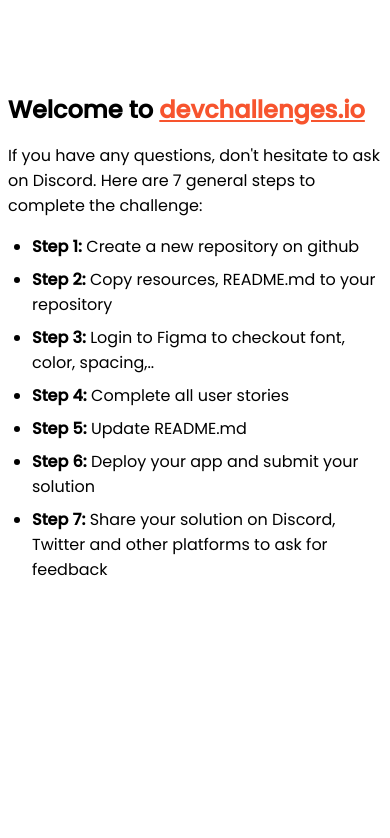
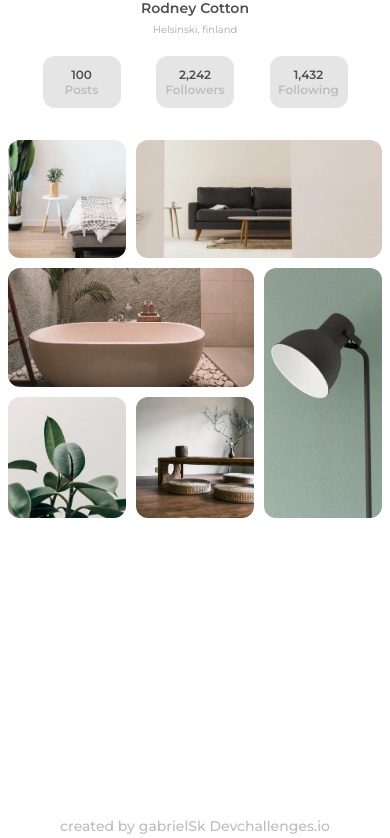
Before and after one commit to gabiMaglia/devChallengeIo5, a plain HTML site: page index.html in a window 390 px wide. Shown: the part 161-999 px from the top of the page. Before the commit the page ends 844 px from the top, so only its background shows below. Drawn offline with Linux system fonts and the light colour scheme.

Commit message:
mobile finished

```diff
--- a/index.html
+++ b/index.html
@@ -20,76 +20,191 @@
       href="https://fonts.googleapis.com/css2?family=Poppins:wght@400;500&display=swap"
       rel="stylesheet"
     />
-
+    <link rel="preconnect" href="https://fonts.googleapis.com" />
+    <link rel="preconnect" href="https://fonts.gstatic.com" crossorigin />
+    <link
+      href="https://fonts.googleapis.com/css2?family=Montserrat:ital,wght@0,100;0,200;0,300;0,400;0,500;0,600;0,700;0,800;0,900;1,100;1,200;1,300;1,400;1,500;1,600;1,700;1,800;1,900&display=swap"
+      rel="stylesheet"
+    />
     <title>Devchallenges</title>
 
     <style>
+      * {
+        margin: 0;
+        padding: 0;
+        box-sizing: border-box;
+      }
       body {
-        font-family: "Poppins", sans-serif;
+        font-family: 'Montserrat', sans-serif;
+        padding: 3rem 0.5rem;
+      }
+      .person-cont {
+        max-width: 375px;
+        margin: 0 auto;
+      }
+      .photo-title {
+        display: flex;
+        flex-direction: column;
+        text-align: center;
       }
 
-      ul {
-        padding-left: 24px;
+      .photo-title img {
+        margin-inline: auto;
+        /* max-width: 156px; */
+        /* max-height: 156px; */
+        margin-bottom: 12px;
+        max-width: 101px;
+        max-height: 101px;
+        width: 100%;
+        border-radius: 16px;
       }
 
-      li {
-        margin-bottom: 8px;
+      .photo-title h1 {
+        font-style: normal;
+        font-weight: 600;
+        font-size: 14px;
+        line-height: 17px;
+        text-align: center;
+        color: #4e5150;
+        margin-bottom: .5em;
       }
 
-      .welcome {
-        max-width: 800px;
-        margin: 0 auto;
+      .photo-title p {
+        margin-bottom: 2em;
+        font-style: normal;
+        font-weight: 400;
+        font-size: 10px;
+        line-height: 12px;
+        text-align: center;
+        color: #a9a9a9;
       }
 
-      .welcome-text {
-        margin-top: 30vh;
-        font-weight: 500;
+      .stats {
+        display: flex;
+        justify-content: space-evenly;
+        gap: 1px;
+        margin-bottom: 2em;
       }
 
-      .welcome-text p {
-        font-size: 1rem;
-        font-weight: 400;
+      .stat {
+        display: grid;
+        place-content: center;
+        text-align: center;
+        background: #e5e5e5;
+        border-radius: 12px;
+        max-width: 100px;
+        max-height: 67px;
+        min-width: 78px;
+        min-height: 52px;
       }
 
-      .welcome-text h1 {
-        font-size: 1.5rem;
+      .stat h3 {
+        font-style: normal;
+        font-weight: 600;
+        font-size: 12px;
+        line-height: 15px;
+        margin-bottom: rem;
+        color: #4e5150;
       }
 
-      .welcome-text a {
-        color: #f7542e;
+      .stat p {
+        font-style: normal;
+        font-weight: 600;
+        font-size: 12px;
+        line-height: 15px;
+        color: #bdbdbd;
       }
+      .photo-cont {
+        display: grid;
+        /* grid-template-columns: repeat(auto-fit, minmax(1fr, 2fr)); */
+        /* grid-template-rows: auto; */
+        grid-row-gap: 10px;
+        grid-column-gap: 10px;
+        margin: 0 auto;
+        max-width: 375px;
+        width: 100%;
+      }
+      .photo-cont img {
+        border-radius: 12px;
+        width: 100%;
+        height: 100%;
+      }
+
+
+      .photo-cont img:nth-child(2) {
+        grid-column: 2 / 4;
+      }
+      .photo-cont img:nth-child(3) {
+        grid-column: 1 / 3;
+      }
+      .photo-cont img:nth-child(4) {
+        grid-row-start: 2;
+        grid-row-end: 4;
+        grid-column-start: 3;
+        grid-column-end: 4;
+      }
+      .footer {
+        margin-top: 300px;
+        height: 30px;
+        width: 100%;
+      }
+      .cp {
+        font-family: "Montserrat", sans-serif;
+        font-style: normal;
+        font-weight: 500;
+        font-size: 14px;
+        line-height: 17px;
+        text-align: center;
+        color: #bdbdbd;
+      }
+      .footer a {
+        text-decoration: none;
+        color: #bdbdbd;
+      }
+      @media screen and (min-width: 890px) {
+
+    }
     </style>
   </head>
+
   <body>
-    <div class="welcome">
-      <div class="welcome-text">
-        <h1>
-          Welcome to
-          <a href="https://devchallenges.io/" target="_blank"
-            >devchallenges.io</a
-          >
-        </h1>
+    <header>
+      <div class="person-cont">
+        <div class="photo-title">
+          <img src="./profilePhoto.png" alt="profile" />
+          <h1>Rodney Cotton</h1>
+          <p>Helsinski, finland</p>
+        </div>
+        <div class="stats">
+          <div class="stat">
+            <h3>100</h3>
+            <p>Posts</p>
+          </div>
+          <div class="stat">
+            <h3>2,242</h3>
+            <p>Followers</p>
+          </div>
+          <div class="stat">
+            <h3>1,432</h3>
+            <p>Following</p>
+          </div>
+        </div>
+      </div>
+    </header>
 
-        <p>
-          If you have any questions, don't hesitate to ask on Discord. Here are
-          7 general steps to complete the challenge:
-        </p>
+    <main>
+      <div class="photo-cont">
+        <img src="./photo1.png" alt="Photo 1" />
+        <img src="./photo2.png" alt="" />
+        <img src="./photo3.png" alt="" />
+        <img src="./photo_4.png" alt="" />
+        <img src="./photo5.png" alt="" />
+        <img src="./photo6.png" alt="" />
       </div>
+    </main>
 
-      <ul>
-        <li><b>Step 1:</b> Create a new repository on github</li>
-        <li><b>Step 2:</b> Copy resources, README.md to your repository</li>
-        <li>
-          <b>Step 3:</b> Login to Figma to checkout font, color, spacing,..
-        </li>
-        <li><b>Step 4:</b> Complete all user stories</li>
-        <li><b>Step 5:</b> Update README.md</li>
-        <li><b>Step 6:</b> Deploy your app and submit your solution</li>
-        <li>
-          <b>Step 7:</b> Share your solution on Discord, Twitter and other
-          platforms to ask for feedback
-        </li>
-      </ul>
-    </div>
+    <footer class="footer">
+      <p class="cp">created by <a href="https://github.com/gabiMaglia">gabrielSk </a>Devchallenges.io</p>
+    </footer>
   </body>
 </html>
```
